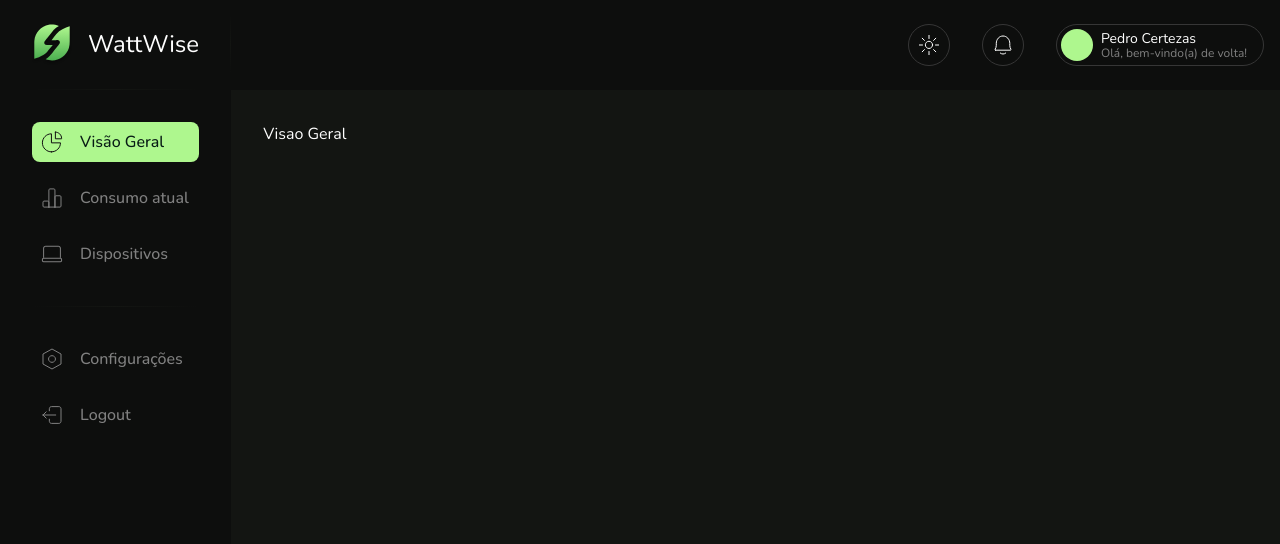
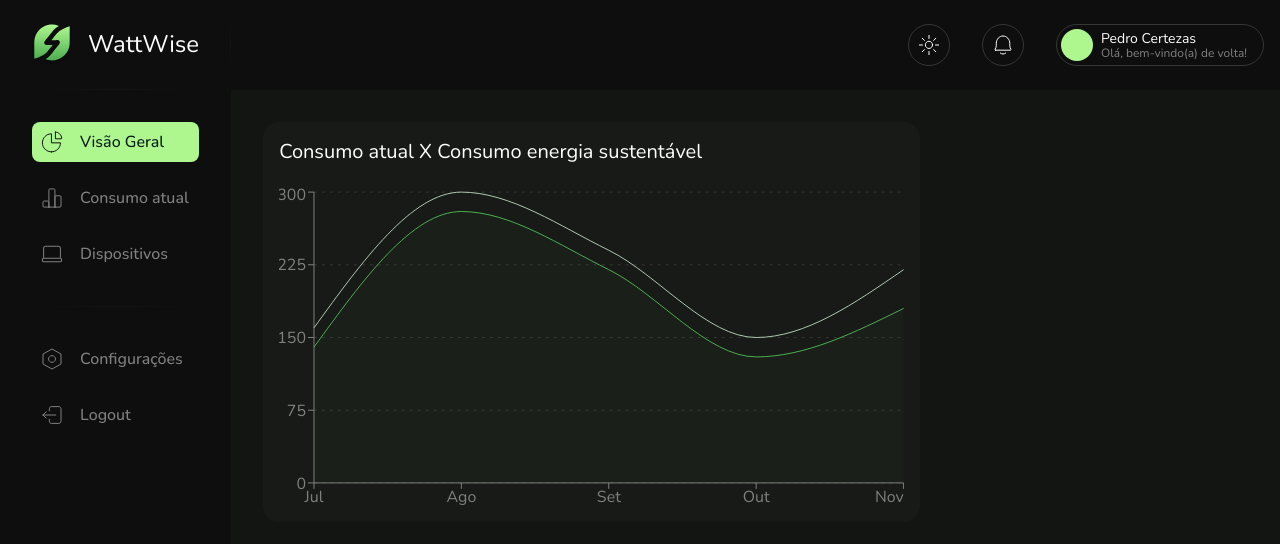
Before and after one commit to edvxndxvi/wattwise, a Next.js app: page /visaoGeral in a window 1280 px wide. Shown: the top 544 px of the page. Built offline with nearby package versions, Linux system fonts and the light colour scheme.

Commit message:
add EnergyConsumedChart component

```diff
--- a/src/app/(dashboard)/visaoGeral/page.tsx
+++ b/src/app/(dashboard)/visaoGeral/page.tsx
@@ -1,8 +1,14 @@
+import EnergyConsumedChart from "@/components/EnergyConsumedChart";
+
 export default function VisaoGeral() {
     return (
         <>
             <div className="p-8">
-                <h1>Visao Geral</h1>
+                <div className="flex gap-8 flex-col lg:flex-row">
+                    <div className='w-full lg:w-2/3 h-[400px]'>
+                        <EnergyConsumedChart/>
+                    </div>
+                </div>
             </div>
         </>
     );
--- /dev/null
+++ b/src/components/EnergyConsumedChart.tsx
@@ -0,0 +1,65 @@
+"use client";
+import React, { PureComponent } from 'react';
+import { AreaChart, Area, XAxis, YAxis, CartesianGrid, Tooltip, ResponsiveContainer } from 'recharts';
+
+const data = [
+  {
+    name: 'Jul',
+    current: 160,
+    sustainable: 140,
+  },
+  {
+    name: 'Ago',
+    current: 300,
+    sustainable: 280,
+  },
+  {
+    name: 'Set',
+    current: 240,
+    sustainable: 220,
+  },
+  {
+    name: 'Out',
+    current: 150,
+    sustainable: 130,
+  },
+  {
+    name: 'Nov',
+    current: 220,
+    sustainable: 180,
+  },
+];
+
+export default class EnergyConsumedChart extends PureComponent{
+    render(){
+        return (
+            <div className='bg-glass rounded-2xl w-full h-full p-4'>
+                <div className='mb-4'>
+                    <h2 className='text-md sm:text-xl'>Consumo atual X Consumo energia sustentável</h2>
+                </div>
+                <div className='w-full h-[85%] sm:h-[90%]'>
+                    <ResponsiveContainer>
+                        <AreaChart
+                        width={500}
+                        height={400}
+                        data={data}
+                        margin={{
+                            top: 10,
+                            right: 0,
+                            left: -25,
+                            bottom: 0,
+                        }}
+                        >
+                        <CartesianGrid stroke="#363636" vertical={false} strokeDasharray="3 5" />
+                        <XAxis dataKey="name" stroke="#808080" />
+                        <YAxis stroke="#808080"/>
+                        <Tooltip wrapperStyle={{ color: '#131512', fontWeight:600 }}/>
+                        <Area type="monotone" dataKey="current" stroke="#ADC8AE" fill="none" />
+                        <Area type="monotone" dataKey="sustainable" stroke="#4CAF50" fill="#4CAF5010" />
+                        </AreaChart>
+                    </ResponsiveContainer>
+                </div>
+            </div>
+        );
+    }
+};
```
Also changed, not shown: package.json (+7 -6 lines), 1 other file (tests, documents, lock files or other folders).
